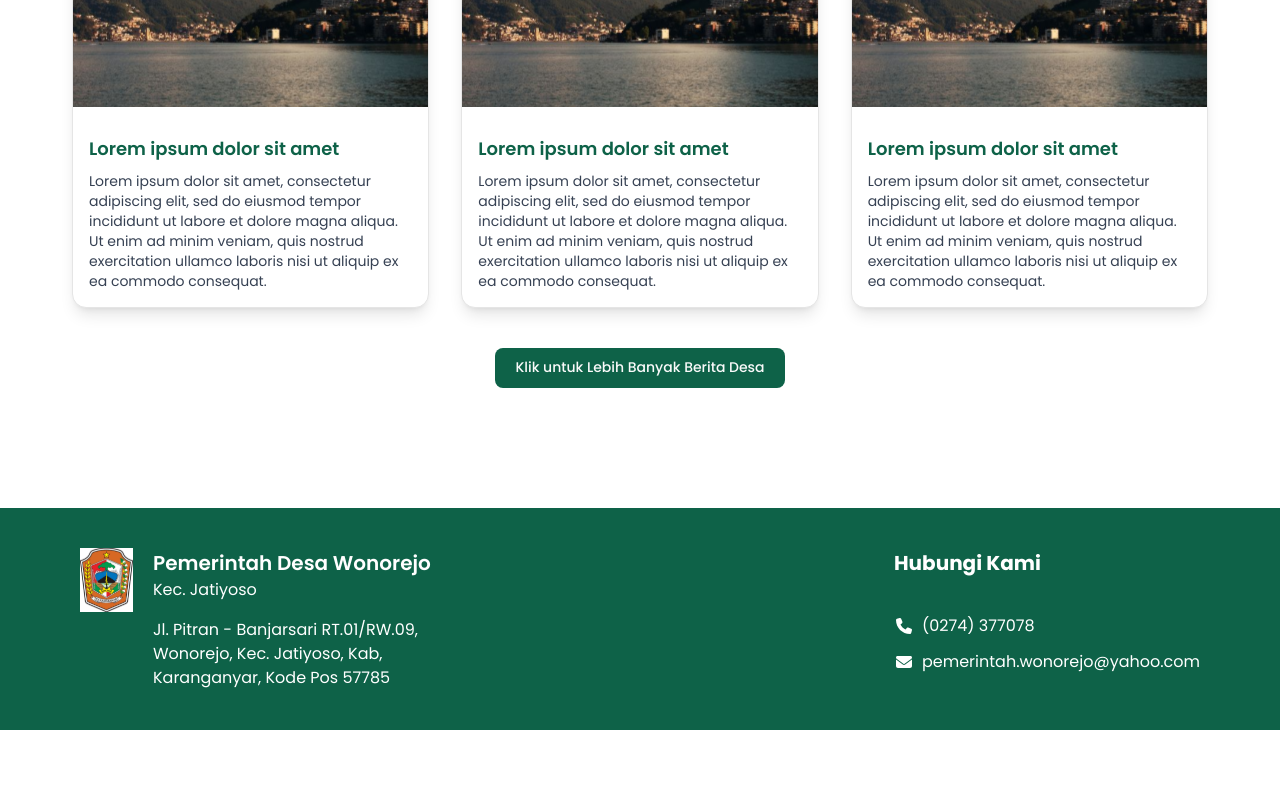
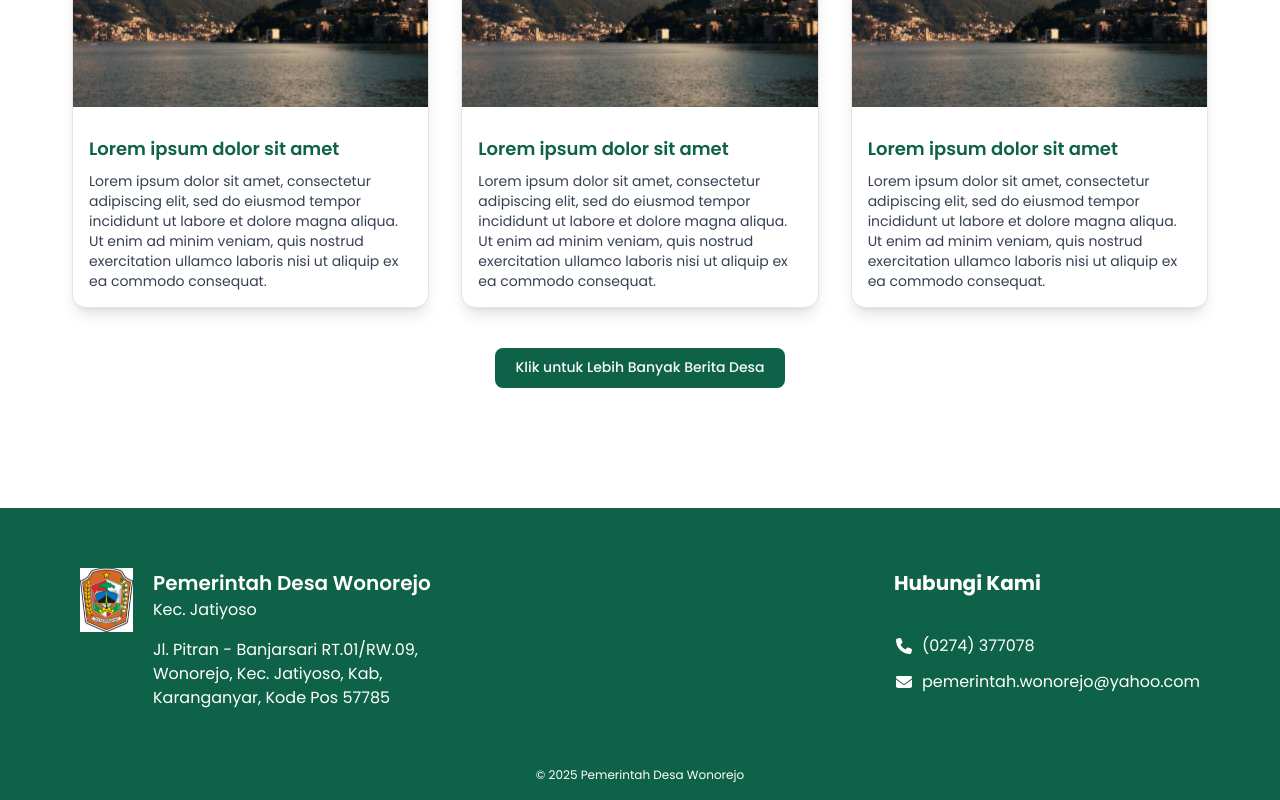
Before and after one commit to milzamh/wonorejo, a Next.js app: page / in a window 1280 px wide. Shown: the part 4287-5087 px from the top of the page. Before the commit the page ends 5017 px from the top, so only its background shows below. Built offline with nearby package versions, Linux system fonts and the light colour scheme.

Commit message:
Update Navbar n Footer

```diff
--- a/app/_components/Footer.tsx
+++ b/app/_components/Footer.tsx
@@ -4,7 +4,8 @@ import { FontAwesomeIcon } from "@fortawesome/react-fontawesome";
 
 const Footer = () => {
   return (
-    <div className="bg-[#0E6248] text-white py-10 px-20 flex w-full justify-between items-start">
+    <div>
+      <div className="bg-[#0E6248] text-white pt-15 pb-10 px-20 flex w-full justify-between items-start">
         <div className="flex w-1/2 items-start gap-5">
           <img src="/logo.svg"></img>
           <div className="flex flex-col">
@@ -30,6 +31,12 @@ const Footer = () => {
           </div>
         </div>
       </div>
+      <div className="bg-[#0E6248] text-white">
+        <p className="text-center py-4 text-[12px]">
+          © 2025 Pemerintah Desa Wonorejo
+        </p>
+      </div>
+    </div>
   );
 };
 
--- a/app/_components/Navbar.tsx
+++ b/app/_components/Navbar.tsx
@@ -15,27 +15,27 @@ const Navbar = () => {
             </Link>
         </div>
         <div className="flex w-3/4 justify-end rm-0 gap-5">
-          <Link href="/about" className="text-black hover:text-white px-3 text-4">
+          <Link href="/about" className="text-black hover:text-[#0E6248] px-3 text-4">
             Profile Desa
           </Link>
           <p className="text-black">|</p>
-          <Link href="/contact" className="text-black hover:text-white px-3 text-4">
+          <Link href="/contact" className="text-black hover:text-[#0E6248] px-3 text-4">
             Infografis
           </Link>
           <p className="text-black">|</p>
-          <Link href="/contact" className="text-black hover:text-white px-3 text-4">
+          <Link href="/contact" className="text-black hover:text-[#0E6248] px-3 text-4">
             Potensi Desa
           </Link>
           <p className="text-black">|</p>
-          <Link href="/contact" className="text-black hover:text-white px-3 text-4">
+          <Link href="/contact" className="text-black hover:text-[#0E6248] px-3 text-4">
             Berita
           </Link>
           <p className="text-black">|</p>
-          <Link href="/contact" className="text-black hover:text-white px-3 text-4">
+          <Link href="/contact" className="text-black hover:text-[#0E6248] px-3 text-4">
             Layanan
           </Link>
           <p className="text-black">|</p>
-          <Link href="/contact" className="text-black hover:text-white px-3 text-4">
+          <Link href="/contact" className="text-black hover:text-[#0E6248] px-3 text-4">
             Kontak
           </Link>
         </div>
```
Lines whose indentation alone changed are shown as unchanged.
